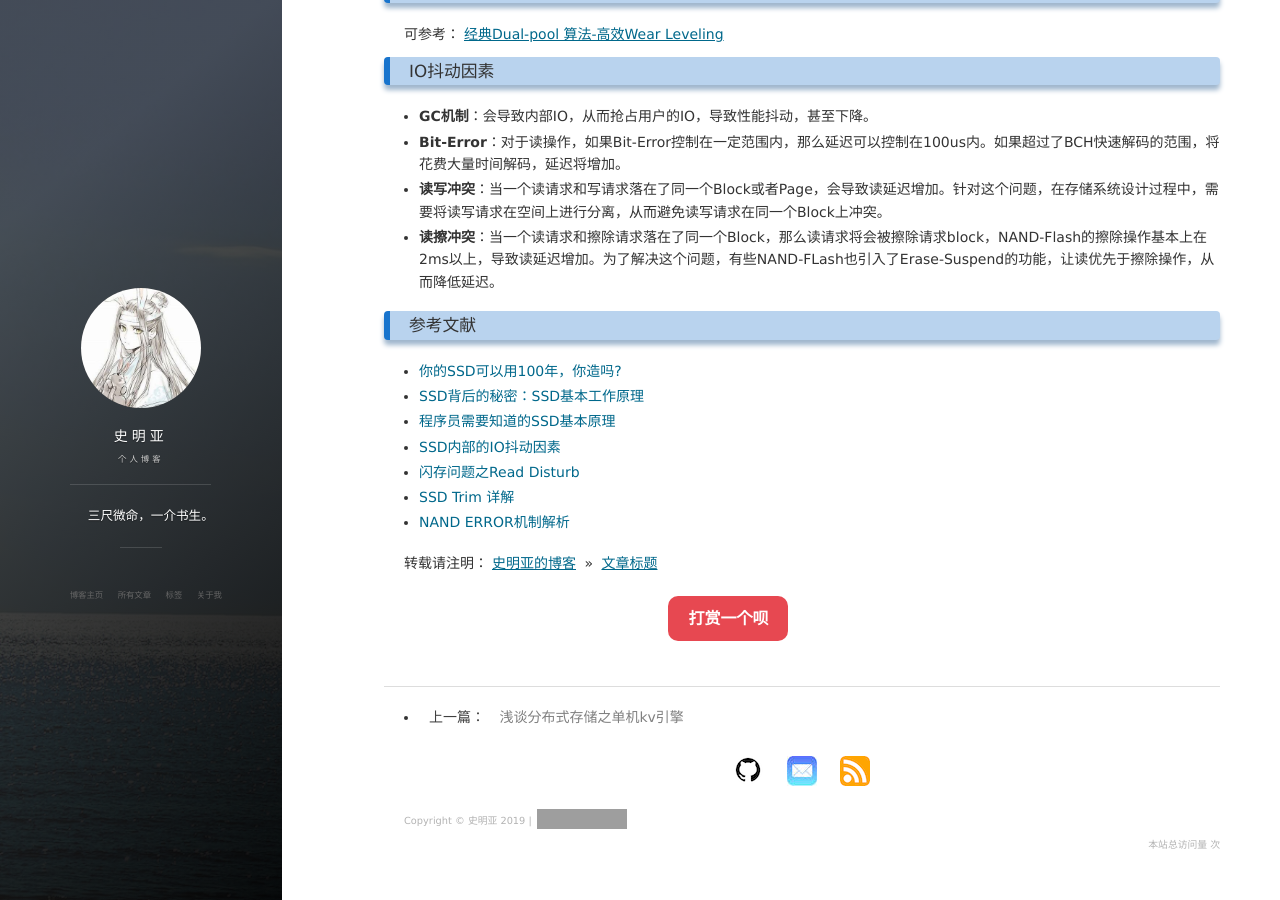
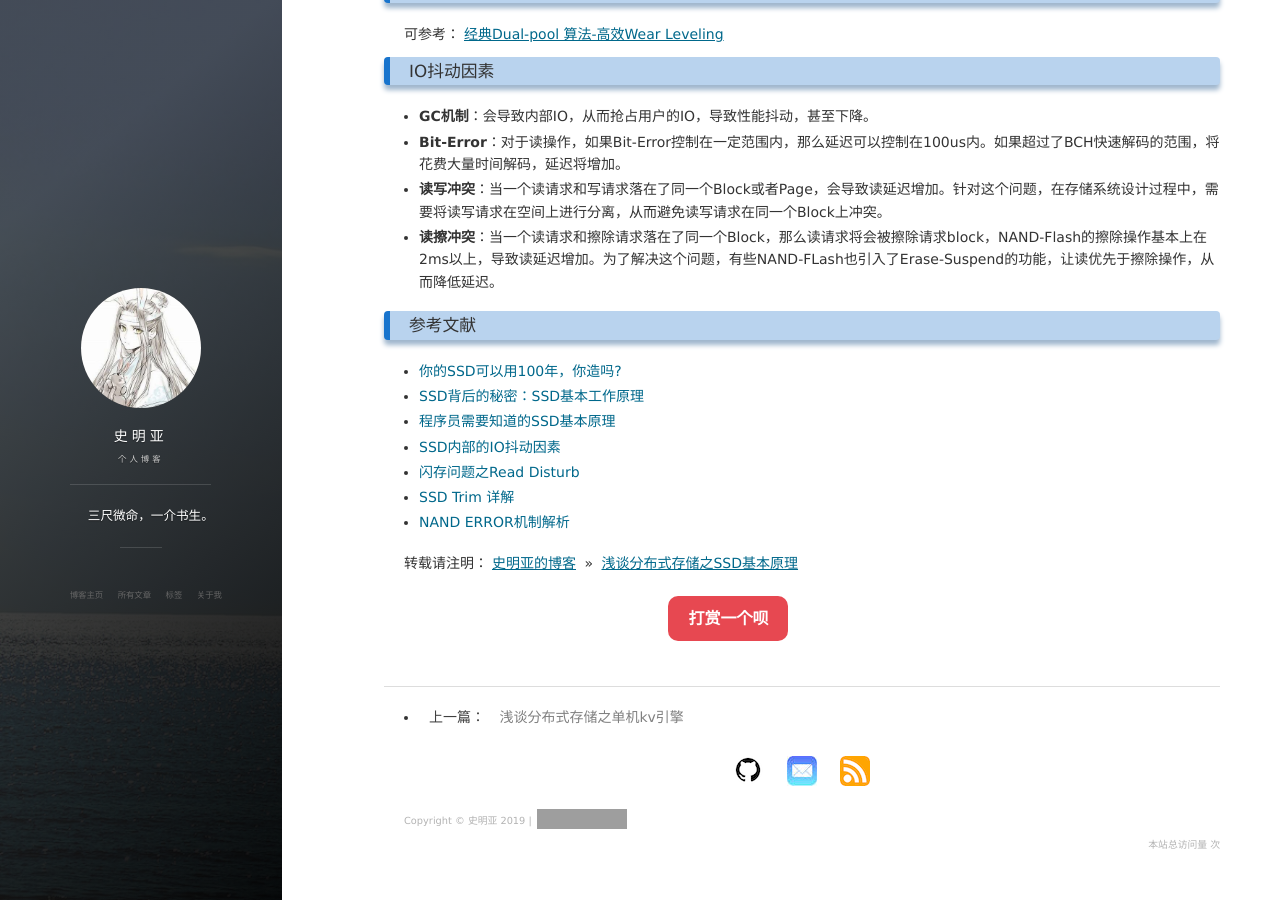
Before and after one commit to shimingyah/shimingyah.github.io, a Jekyll site: the page built from _posts/2019-07-31-浅谈分布式存储之SSD基本原理.md, in a window 1280 px wide and 900 px high, scrolled down 6365 px. Built offline with Jekyll 4.4.1, drawn with Linux system fonts in a browser that asks for light colours; nearby versions of some CDN libraries; comment, search, counter and statistics services are not loaded; grey boxes are pictures that could not be loaded.

Commit message:
update blog: 浅谈分布式存储之SSD基本原理

```diff
--- a/_posts/2019-07-31-浅谈分布式存储之SSD基本原理.md
+++ b/_posts/2019-07-31-浅谈分布式存储之SSD基本原理.md
@@ -177,4 +177,4 @@ erase之后所有bit都为1，写1不需要program，写0才需要program。如
 * [SSD Trim 详解](http://www.ssdfans.com/blog/2016/07/10/ssd-trim-%E8%AF%A6%E8%A7%A3/)
 * [NAND ERROR机制解析](https://www.ssdfans.com/blog/2017/10/01/nand-error%e6%9c%ba%e5%88%b6%e8%a7%a3%e6%9e%90/)
 
-转载请注明：[史明亚的博客](https://shimingyah.github.io) » [文章标题](文章链接)
+转载请注明：[史明亚的博客](https://shimingyah.github.io) » [浅谈分布式存储之SSD基本原理](https://shimingyah.github.io/2019/07/%E6%B5%85%E8%B0%88%E5%88%86%E5%B8%83%E5%BC%8F%E5%AD%98%E5%82%A8%E4%B9%8BSSD%E5%9F%BA%E6%9C%AC%E5%8E%9F%E7%90%86/)
```
